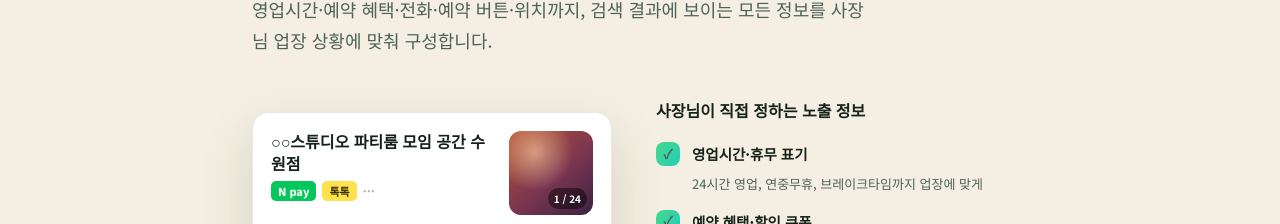
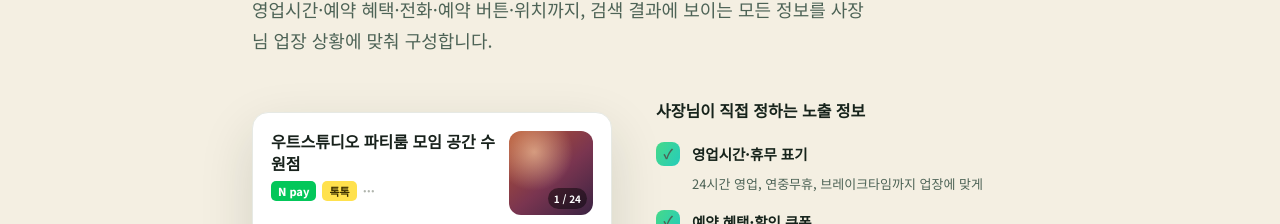
Before and after one commit to samduck150906-lgtm/reumlab, a Next.js app: page /soho in a window 1280 px wide. Shown: the part 3316-3540 px from the top of the page. Built offline with nearby package versions, Linux system fonts and the light colour scheme; no server answers.

Commit message:
Use exact business name in SOHO Naver Place card mockup
Co-Authored-By: Claude Opus 4.8 <noreply@anthropic.com>
Claude-Session: https://claude.ai/code/session_01Y17ZtUhrkDHif1a9djubyw

```diff
--- a/app/soho/page.tsx
+++ b/app/soho/page.tsx
@@ -286,7 +286,7 @@ export default function SohoPage() {
               <div className="np-card" aria-label="네이버 플레이스 노출 예시 카드">
                 <div className="np-head">
                   <div className="np-head-main">
-                    <p className="np-title">○○스튜디오 파티룸 모임 공간 수원점</p>
+                    <p className="np-title">우트스튜디오 파티룸 모임 공간 수원점</p>
                     <p className="np-meta">
                       <span className="np-bdg npay"><i>N</i> pay</span>
                       <span className="np-bdg talk">톡톡</span>
```
